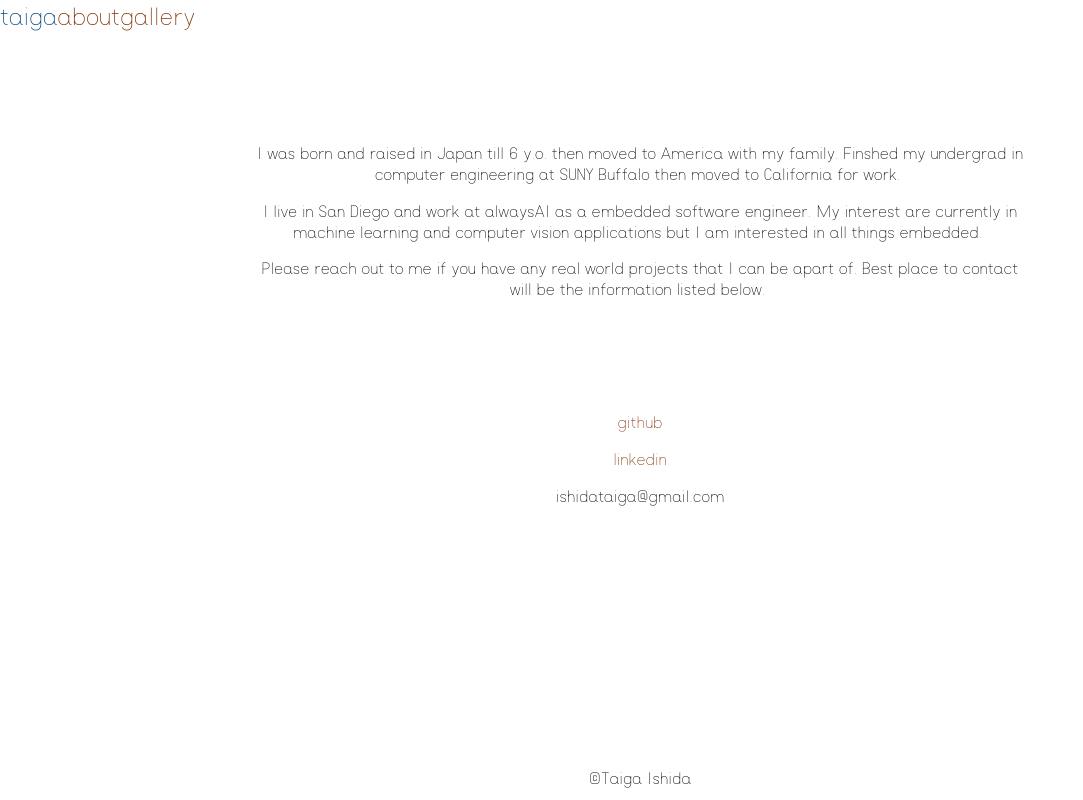
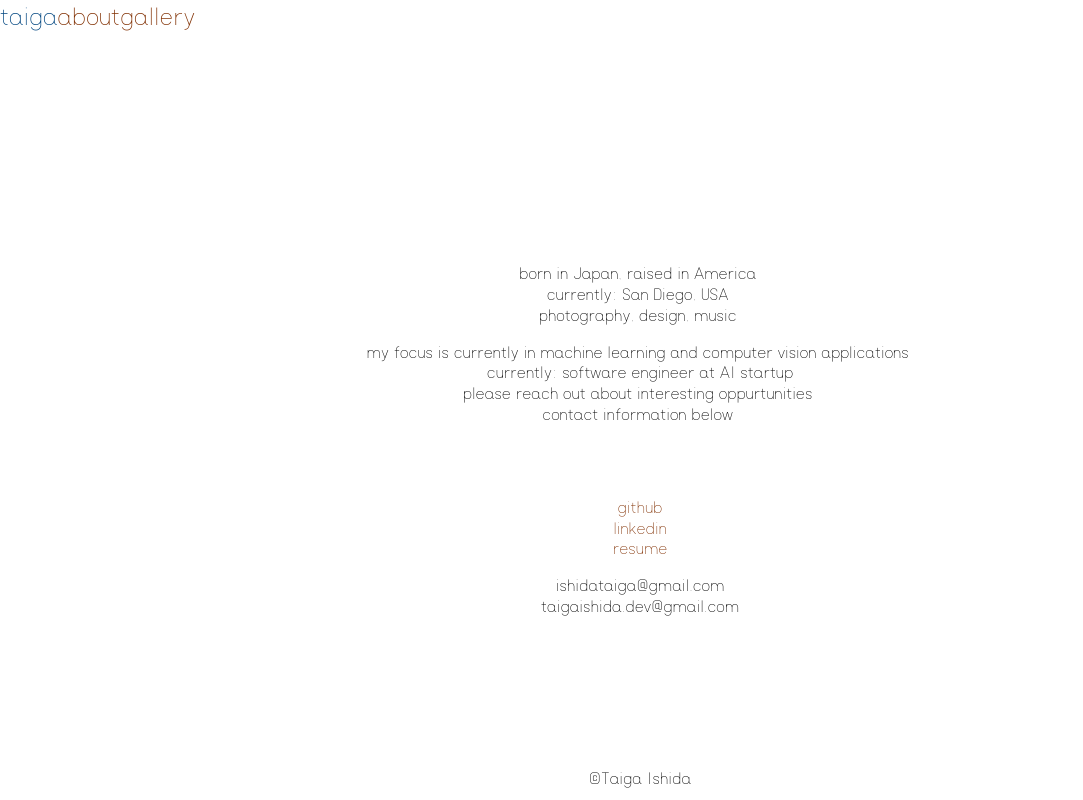
Before and after one commit to TonyTheTaiga/taigaishida, a Flask app: page /about in a window 1280 px wide. Shown: the whole page, without its empty margins (0-1083 px from the left). Run offline with Flask 2, Linux system fonts and the light colour scheme.

Commit message:
Add resume and update about me page's styling

```diff
--- a/taigaishida/static/styles/twenty.css
+++ b/taigaishida/static/styles/twenty.css
@@ -56,13 +56,13 @@ html, body {
 }
 
 #about {
-    padding-top: 10vh;
+    padding-top: 25vh;
     margin: auto;
     width: 60%;
 }
 
 #contact {
-    padding-top: 10vh;
+    padding-top: 5vh;
     margin: auto;
     width: 60%;
 }
--- a/taigaishida/templates/about.html
+++ b/taigaishida/templates/about.html
@@ -5,22 +5,23 @@
     <section>
         <p class="body-paragraph">
             <span>
-                I was born and raised in Japan till 6 y.o. then moved to America with my family.
-                Finshed my undergrad in computer engineering at SUNY Buffalo then moved to California for work.&nbsp;
+                born in Japan, raised in America&nbsp;
+                <br>
+                currently: San Diego, USA&nbsp;
+                <br>
+                photography, design, music&nbsp;
             </span>
         </p>
 
         <p class="body-paragraph">
             <span>
-                I live in San Diego and work at alwaysAI as a embedded software engineer.
-                My interest are currently in machine learning and computer vision applications but I am interested in all things embedded.&nbsp;
-            </span>
-        </p>
-
-        <p class="body-paragraph">
-            <span>
-                Please reach out to me if you have any real world projects that I can be apart of.
-                Best place to contact will be the information listed below.&nbsp;
+                my focus is currently in machine learning and computer vision applications&nbsp;
+                <br>
+                currently: software engineer at AI startup
+                <br>
+                please reach out about interesting oppurtunities&nbsp;
+                <br>
+                contact information below&nbsp;
             </span>
         </p>
     </section>
@@ -29,15 +30,21 @@
 <article id="contact">
     <section>
         <p class="body-paragraph">
-            <a href="https://github.com/TonyTheTaiga" target="_">github</a>
+            <span>
+                <a href="https://github.com/TonyTheTaiga" target="_">github</a>
+                <br>
+                <a href="https://www.linkedin.com/in/taigaishida/" target="_">linkedin</a>
+                <br>
+                <a href="{{ url_for('static', filename='Resume.pdf') }}" target="_">resume</a>
+            </span>
         </p>
 
         <p class="body-paragraph">
-            <a href="https://www.linkedin.com/in/taigaishida/" target="_">linkedin</a>
-        <p>
-
-        <p class="body-paragraph">
-            <span>ishidataiga@gmail.com</span>
+            <span>
+                ishidataiga@gmail.com
+                <br>
+                taigaishida.dev@gmail.com
+            </span>
         </p>
     </section>
 </article>
```
Also changed, not shown: 1 other file.
